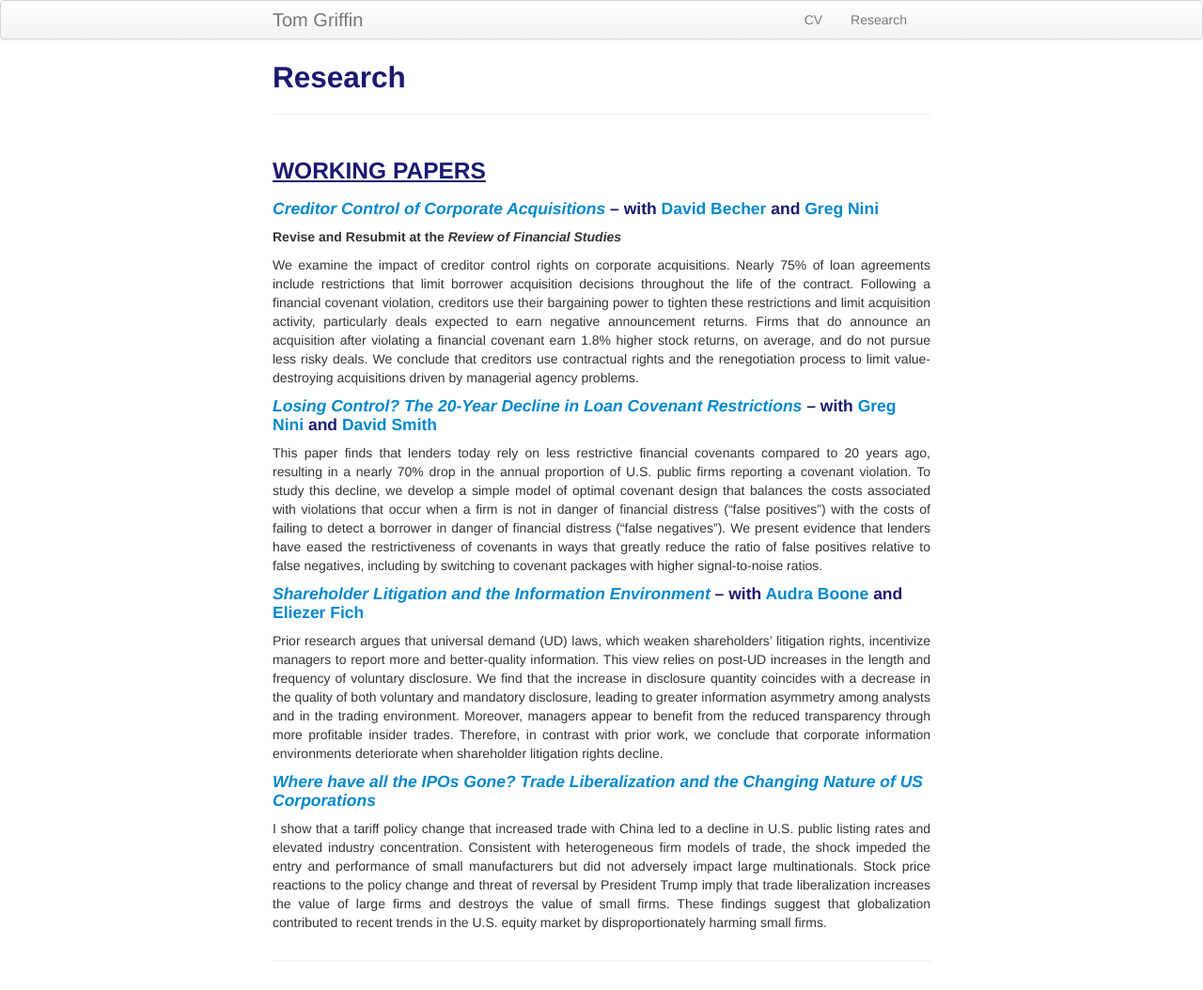
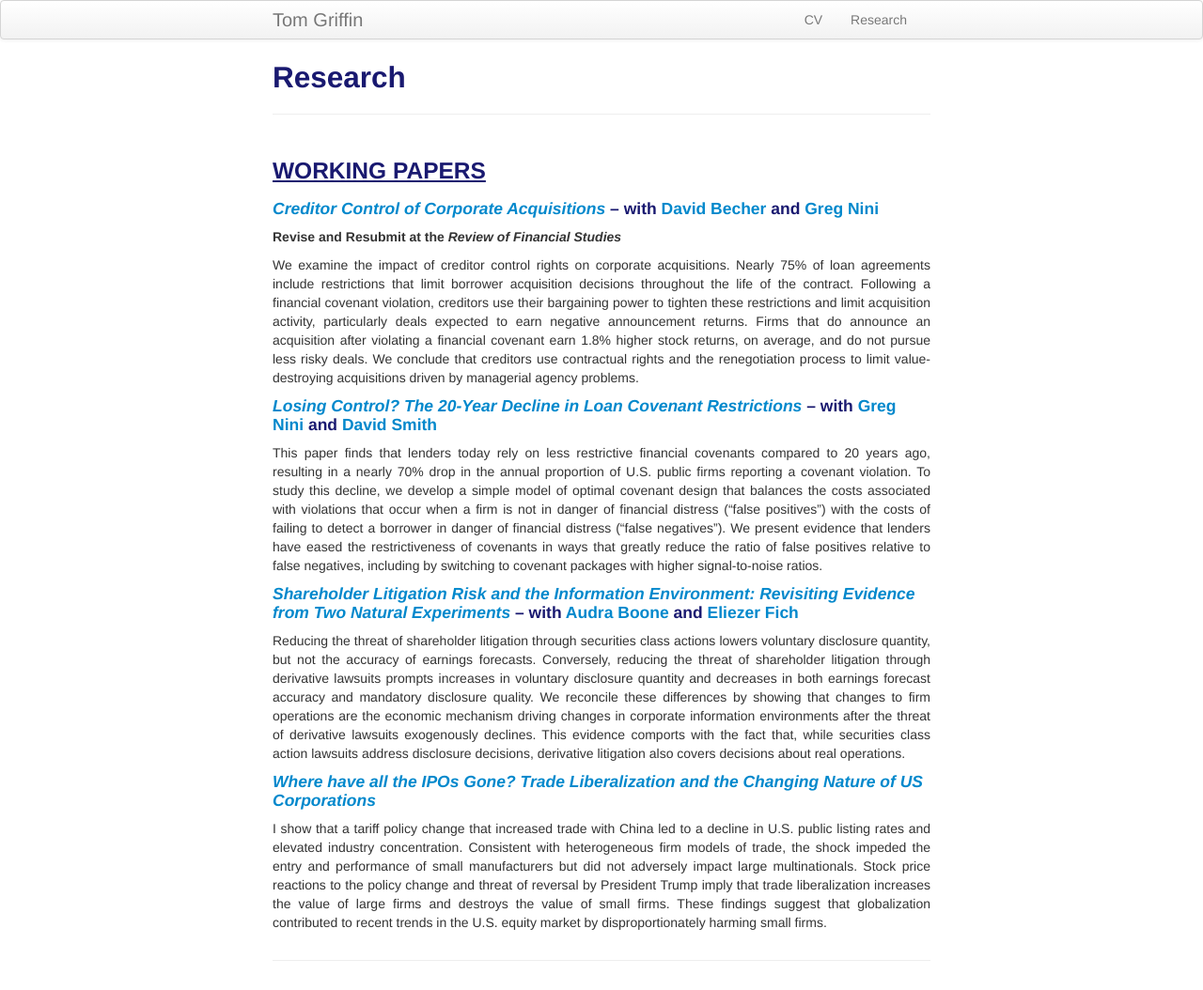
Before and after one commit to ThomasPGriffin/thomaspgriffin.github.io, a Jekyll site: the page built from pages/research.md, in a window 1280 px wide. Shown: the whole page at 94% size. Built offline with Jekyll 4.4.1, drawn with Linux system fonts in a browser that asks for light colours.

Commit message:
Update research.md

```diff
--- a/pages/research.md
+++ b/pages/research.md
@@ -17,9 +17,9 @@ We examine the impact of creditor control rights on corporate acquisitions. Near
 This paper finds that lenders today rely on less restrictive financial covenants compared to 20 years ago, resulting in a nearly 70% drop in the annual proportion of U.S. public firms reporting a covenant violation. To study this decline, we develop a simple model of optimal covenant design that balances the costs associated with violations that occur when a firm is not in danger of financial distress (“false positives”) with the costs of failing to detect a borrower in danger of financial distress (“false negatives”). We present evidence that lenders have eased the restrictiveness of covenants in ways that greatly reduce the ratio of false positives relative to false negatives, including by switching to covenant packages with higher signal-to-noise ratios.
 </div>
 
-#### *[Shareholder Litigation and the Information Environment]({{ BASE_PATH}}/pages/bfg_20190720.pdf)* – with <a href="https://sites.google.com/site/audralboone/home?authuser=0">Audra Boone</a> and <a href="https://www.lebow.drexel.edu/people/eliezerfich">Eliezer Fich</a>
+#### *[Shareholder Litigation Risk and the Information Environment: Revisiting Evidence from Two Natural Experiments]({{ BASE_PATH}}/pages/bfg_20210316.pdf)* – with <a href="https://sites.google.com/site/audralboone/home?authuser=0">Audra Boone</a> and <a href="https://www.lebow.drexel.edu/people/eliezerfich">Eliezer Fich</a>
 <div align="justify">
-Prior research argues that universal demand (UD) laws, which weaken shareholders’ litigation rights, incentivize managers to report more and better-quality information. This view relies on post-UD increases in the length and frequency of voluntary disclosure. We find that the increase in disclosure quantity coincides with a decrease in the quality of both voluntary and mandatory disclosure, leading to greater information asymmetry among analysts and in the trading environment. Moreover, managers appear to benefit from the reduced transparency through more profitable insider trades. Therefore, in contrast with prior work, we conclude that corporate information environments deteriorate when shareholder litigation rights decline.
+Reducing the threat of shareholder litigation through securities class actions lowers voluntary disclosure quantity, but not the accuracy of earnings forecasts. Conversely, reducing the threat of shareholder litigation through derivative lawsuits prompts increases in voluntary disclosure quantity and decreases in both earnings forecast accuracy and mandatory disclosure quality. We reconcile these differences by showing that changes to firm operations are the economic mechanism driving changes in corporate information environments after the threat of derivative lawsuits exogenously declines. This evidence comports with the fact that, while securities class action lawsuits address disclosure decisions, derivative litigation also covers decisions about real operations.
 </div>
 
 #### *[Where have all the IPOs Gone? Trade Liberalization and the Changing Nature of US Corporations]({{ BASE_PATH}}/pages/griffin_jmp_20190724.pdf)*
```
